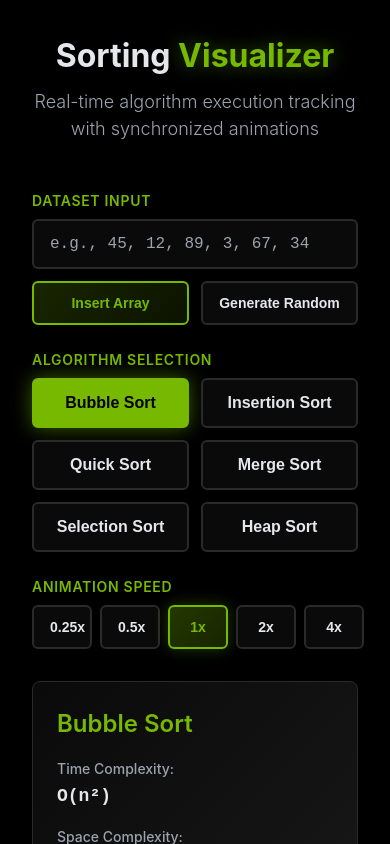
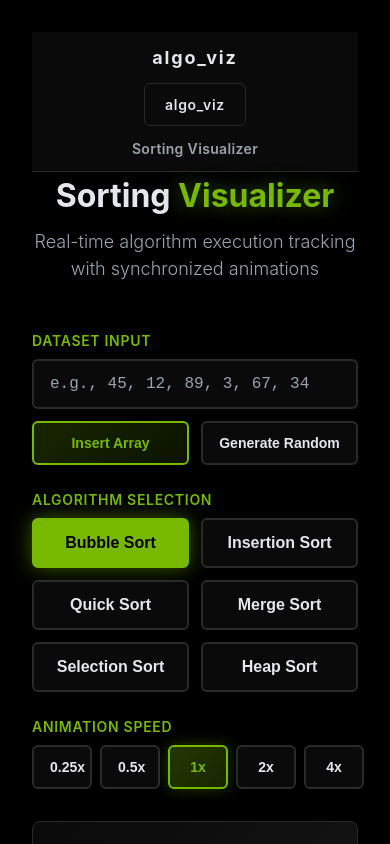
Before and after one commit to zahidjamkhandi/algo_viz, a React (Vite) app: page /sort in a window 390 px wide. Shown: the top 844 px of the page. Built offline with nearby package versions, Linux system fonts and the light colour scheme.

Commit message:
Upgrade - Central header (#5)
* Update IMPLEMENTATION_SUMMARY.md

* workspace header added

* routes constants added for workspace routes

* Update SortingVisualizer.tsx

integrated workspaceheader

* Add files via upload

* fixed: scroll up on routing

```diff
--- a/src/App.tsx
+++ b/src/App.tsx
@@ -1,11 +1,13 @@
 import { BrowserRouter, Routes, Route } from 'react-router-dom';
 import { LandingPage } from './pages/LandingPage';
 import { SortingVisualizer } from './pages/SortingVisualizer';
+import ScrollToTop from './components/utility/scrollToTop';
 import './App.css';
 
 function App() {
   return (
     <BrowserRouter>
+    <ScrollToTop />
       <Routes>
         <Route path="/" element={<LandingPage />} />
         <Route path="/sort" element={<SortingVisualizer />} />
--- /dev/null
+++ b/src/components/WorkspaceHeader/WorkspaceHeader.scss
@@ -0,0 +1,148 @@
+// Design tokens from existing NVIDIA-inspired design system
+$nvidia-green: #76b900;
+$deep-black: #000000;
+$charcoal: #0a0a0a;
+$dark-gray: #1a1a1a;
+$border-gray: #2a2a2a;
+$text-gray: #9ca3af;
+$text-light: #e5e7eb;
+
+// Transition timing
+$transition-speed: 200ms;
+$transition-easing: ease;
+
+.workspace-header {
+  width: 100%;
+  background: $charcoal;
+  border-bottom: 1px solid $border-gray;
+  padding: 1rem 2rem;
+
+  &__nav {
+    display: grid;
+    grid-template-columns: 1fr auto 1fr;
+    align-items: center;
+    gap: 2rem;
+    max-width: 1400px;
+    margin: 0 auto;
+  }
+
+  &__brand {
+    display: inline-flex;
+    align-items: center;
+    padding: 0.75rem 1.5rem;
+    background: $charcoal;
+    border: 1px solid $border-gray;
+    border-radius: 6px;
+    text-decoration: none;
+    color: $text-light;
+    font-weight: 600;
+    font-size: 1rem;
+    transition: all $transition-speed $transition-easing;
+    cursor: pointer;
+    width: fit-content;
+
+    &:hover {
+      border-color: $nvidia-green;
+      box-shadow: 0 0 15px rgba($nvidia-green, 0.4);
+      transform: translateY(-2px);
+    }
+
+    &:active {
+      background: darken($charcoal, 3%);
+      box-shadow: 0 0 10px rgba($nvidia-green, 0.3);
+      transform: translateY(-1px);
+    }
+
+    &:focus-visible {
+      outline: 2px solid $nvidia-green;
+      outline-offset: 2px;
+    }
+  }
+
+  &__brand-text {
+    letter-spacing: 0.05em;
+  }
+
+  &__center {
+    display: flex;
+    justify-content: center;
+    align-items: center;
+  }
+
+  &__app-name {
+    font-size: 1.5rem;
+    font-weight: 700;
+    color: $text-light;
+    letter-spacing: 0.1em;
+    text-transform: lowercase;
+  }
+
+  &__title {
+    display: flex;
+    justify-content: flex-end;
+    align-items: center;
+  }
+
+  &__title-text {
+    font-size: 1rem;
+    font-weight: 600;
+    color: $text-gray;
+    letter-spacing: 0.025em;
+  }
+
+  // Tablet breakpoint (768px - 1023px)
+  @media (max-width: 1023px) {
+    padding: 0.875rem 1.5rem;
+
+    &__nav {
+      gap: 1.5rem;
+    }
+
+    &__brand {
+      padding: 0.625rem 1.25rem;
+      font-size: 0.9375rem;
+    }
+
+    &__app-name {
+      font-size: 1.25rem;
+    }
+
+    &__title-text {
+      font-size: 0.9375rem;
+    }
+  }
+
+  // Mobile breakpoint (<768px)
+  @media (max-width: 767px) {
+    padding: 0.75rem 1rem;
+
+    &__nav {
+      grid-template-columns: 1fr;
+      grid-template-rows: auto auto auto;
+      gap: 0.75rem;
+      text-align: center;
+    }
+
+    &__brand {
+      justify-self: center;
+      padding: 0.625rem 1.25rem;
+      font-size: 0.875rem;
+    }
+
+    &__center {
+      order: -1;
+    }
+
+    &__app-name {
+      font-size: 1.125rem;
+    }
+
+    &__title {
+      justify-content: center;
+    }
+
+    &__title-text {
+      font-size: 0.875rem;
+    }
+  }
+}
--- /dev/null
+++ b/src/components/WorkspaceHeader/WorkspaceHeader.tsx
@@ -0,0 +1,32 @@
+import { Link } from 'react-router-dom';
+import { ROUTES } from '../../constants/routes';
+import './WorkspaceHeader.scss';
+
+interface WorkspaceHeaderProps {
+  title: string;
+  currentModule?: string;
+}
+
+export const WorkspaceHeader = ({ title, currentModule }: WorkspaceHeaderProps) => {
+  return (
+    <header className="workspace-header" role="banner">
+      <nav className="workspace-header__nav" aria-label="Main navigation">
+        <Link
+          to={ROUTES.HOME}
+          className="workspace-header__brand"
+          aria-label="Navigate to Landing Page"
+        >
+          <span className="workspace-header__brand-text">algo_viz</span>
+        </Link>
+
+        <div className="workspace-header__center" aria-hidden="true">
+          <span className="workspace-header__app-name">algo_viz</span>
+        </div>
+
+        <div className="workspace-header__title">
+          <span className="workspace-header__title-text">{title}</span>
+        </div>
+      </nav>
+    </header>
+  );
+};
--- /dev/null
+++ b/src/components/utility/scrollToTop.tsx
@@ -0,0 +1,16 @@
+import { useEffect } from 'react';
+import { useLocation } from 'react-router-dom';
+
+export default function ScrollToTop() {
+  const { pathname } = useLocation();
+
+  useEffect(() => {
+    window.scrollTo({
+      top: 0,
+      left: 0,
+      behavior: 'instant', // or 'auto'
+    });
+  }, [pathname]);
+
+  return null;
+}
--- /dev/null
+++ b/src/constants/routes.ts
@@ -0,0 +1,25 @@
+/**
+ * Centralized route constants for algo_viz application
+ *
+ * This file defines all application routes in a single location to:
+ * - Prevent hardcoded route strings throughout the codebase
+ * - Enable easy route updates without touching multiple files
+ * - Support future visualizer modules without architectural changes
+ * - Maintain type safety with TypeScript
+ */
+
+export const ROUTES = {
+  HOME: '/',
+  SORT: '/sort',
+  SEARCH: '/search',
+  PATHFINDING: '/pathfinding',
+  GRAPHS: '/graphs',
+  TREES: '/trees',
+  DYNAMIC_PROGRAMMING: '/dynamic-programming',
+} as const;
+
+/**
+ * Type for route values
+ * Ensures only valid routes can be used throughout the application
+ */
+export type RouteValue = (typeof ROUTES)[keyof typeof ROUTES];
--- a/src/pages/SortingVisualizer.tsx
+++ b/src/pages/SortingVisualizer.tsx
@@ -7,6 +7,7 @@ import { AlgorithmSelector } from '../components/AlgorithmSelector';
 import { ArrayInput } from '../components/ArrayInput';
 import { SpeedControl } from '../components/SpeedControl';
 import { AnimationControls } from '../components/AnimationControls';
+import { WorkspaceHeader } from '../components/WorkspaceHeader/WorkspaceHeader';
 import './SortingVisualizer.scss';
 
 const DEFAULT_ARRAY = [64, 34, 25, 12, 22, 11, 90, 88, 45, 50, 33, 17, 78];
@@ -56,6 +57,7 @@ export function SortingVisualizer() {
 
   return (
     <div className="sorting-visualizer">
+      <WorkspaceHeader title="Sorting Visualizer" />
       <div className="visualizer-container">
         <header className="visualizer-header">
           <h1 className="visualizer-title">
```
Also changed, not shown: 1 other file (tests, documents, lock files or other folders).
